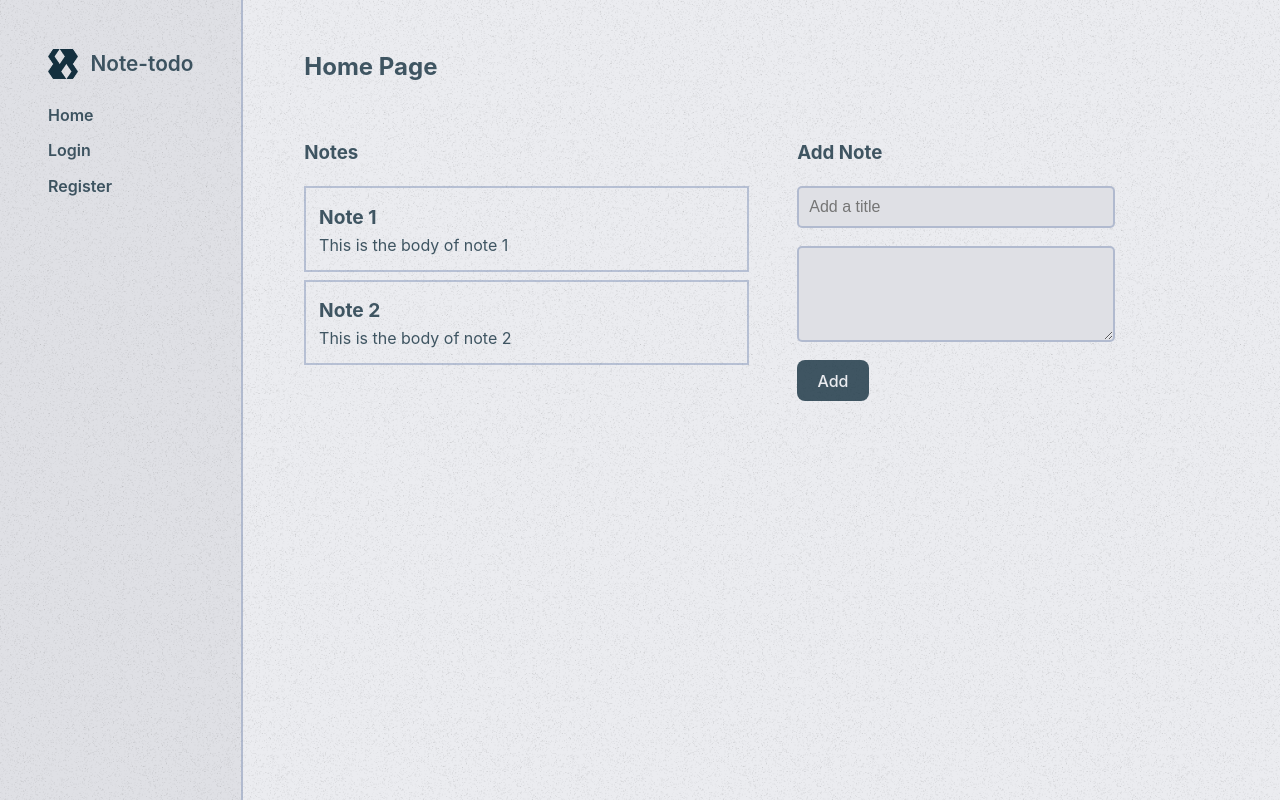
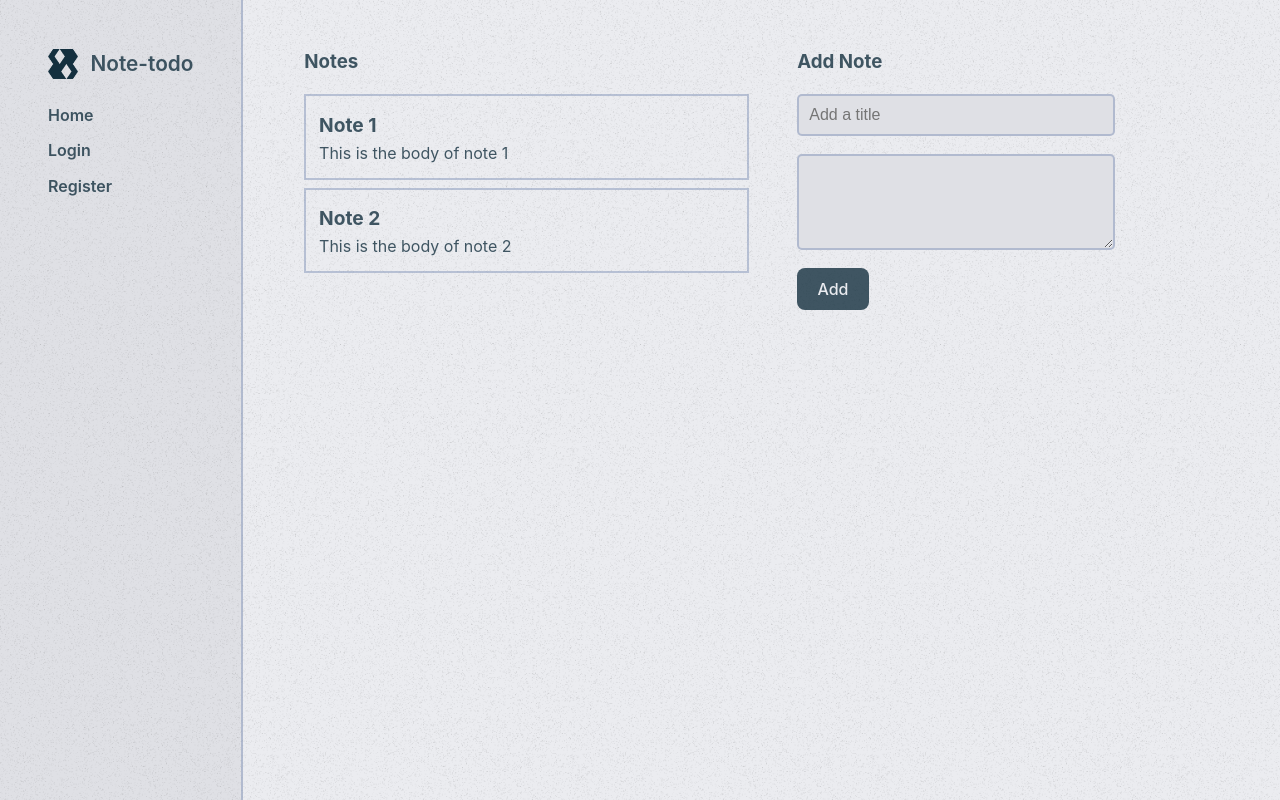
Before and after one commit to harshptl14/note-it, a website built with Vite: page index.html in a window 1280 px wide. Built offline with nearby package versions, Linux system fonts and the light colour scheme.

Commit message:
remove: h2 heading

```diff
--- a/index.html
+++ b/index.html
@@ -30,7 +30,6 @@
         </div>
       </div>
       <div class="mainContent">
-        <h2>Home Page</h2>
         <div class="notesLayout">
           <div>
             <h3>Notes</h3>
```
